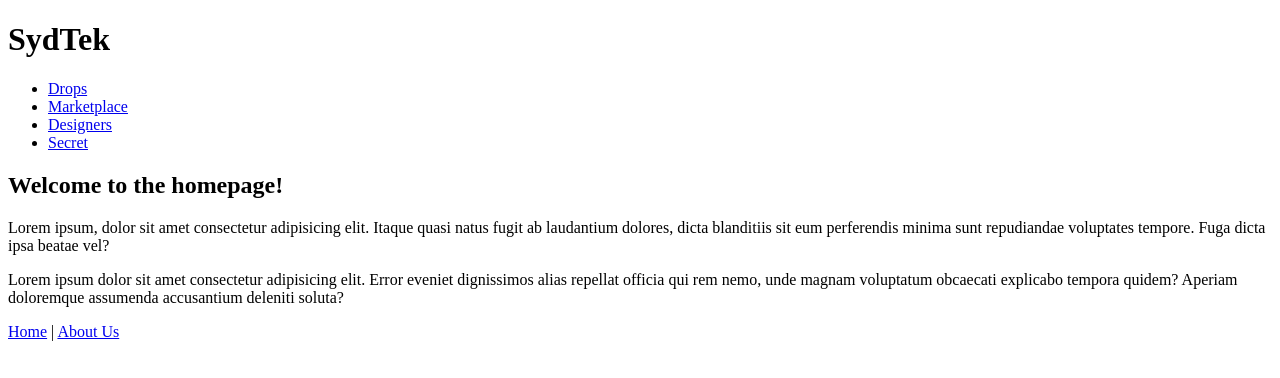
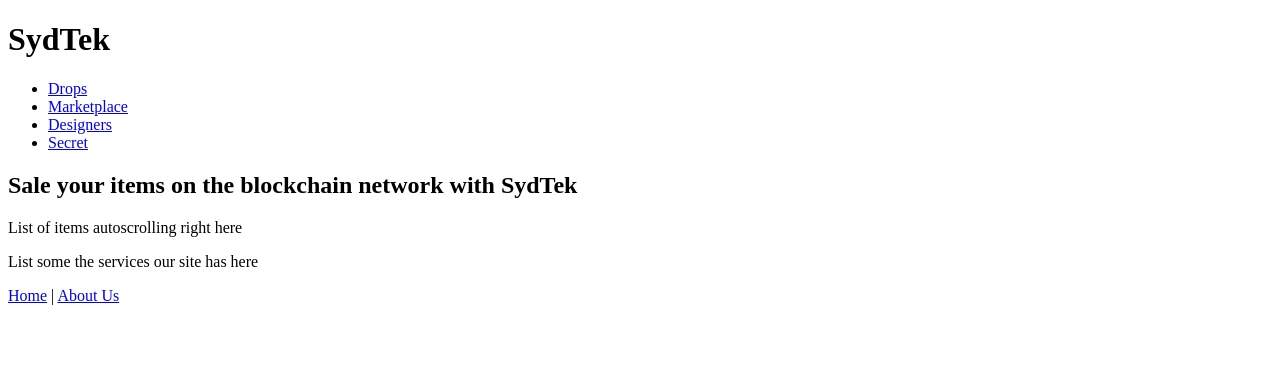
Before and after one commit to xhitz/netlify-website, a React app: page / in a window 1280 px wide. Shown: the top 378 px of the page. Built offline with nearby package versions, Linux system fonts and the light colour scheme; the HTML template or start-up script is replaced by a standard one.

Commit message:
Added placeholder

```diff
--- a/frontend-src/components/Home.js
+++ b/frontend-src/components/Home.js
@@ -7,9 +7,9 @@ function Home () {
 
   return (
     <div>
-      <h2 className='display-4'>Welcome to the homepage!</h2>
-      <p className='lead'>Lorem ipsum, dolor sit amet consectetur adipisicing elit. Itaque quasi natus fugit ab laudantium dolores, dicta blanditiis sit eum perferendis minima sunt repudiandae voluptates tempore. Fuga dicta ipsa beatae vel?</p>
-      <p>Lorem ipsum dolor sit amet consectetur adipisicing elit. Error eveniet dignissimos alias repellat officia qui rem nemo, unde magnam voluptatum obcaecati explicabo tempora quidem? Aperiam doloremque assumenda accusantium deleniti soluta?</p>
+      <h2 className='display-4'>Sale your items on the blockchain network with SydTek </h2>
+      <p className='lead'>List of items autoscrolling right here</p>
+      <p>List some the services our site has here</p>
     </div>
   )
 }
```
